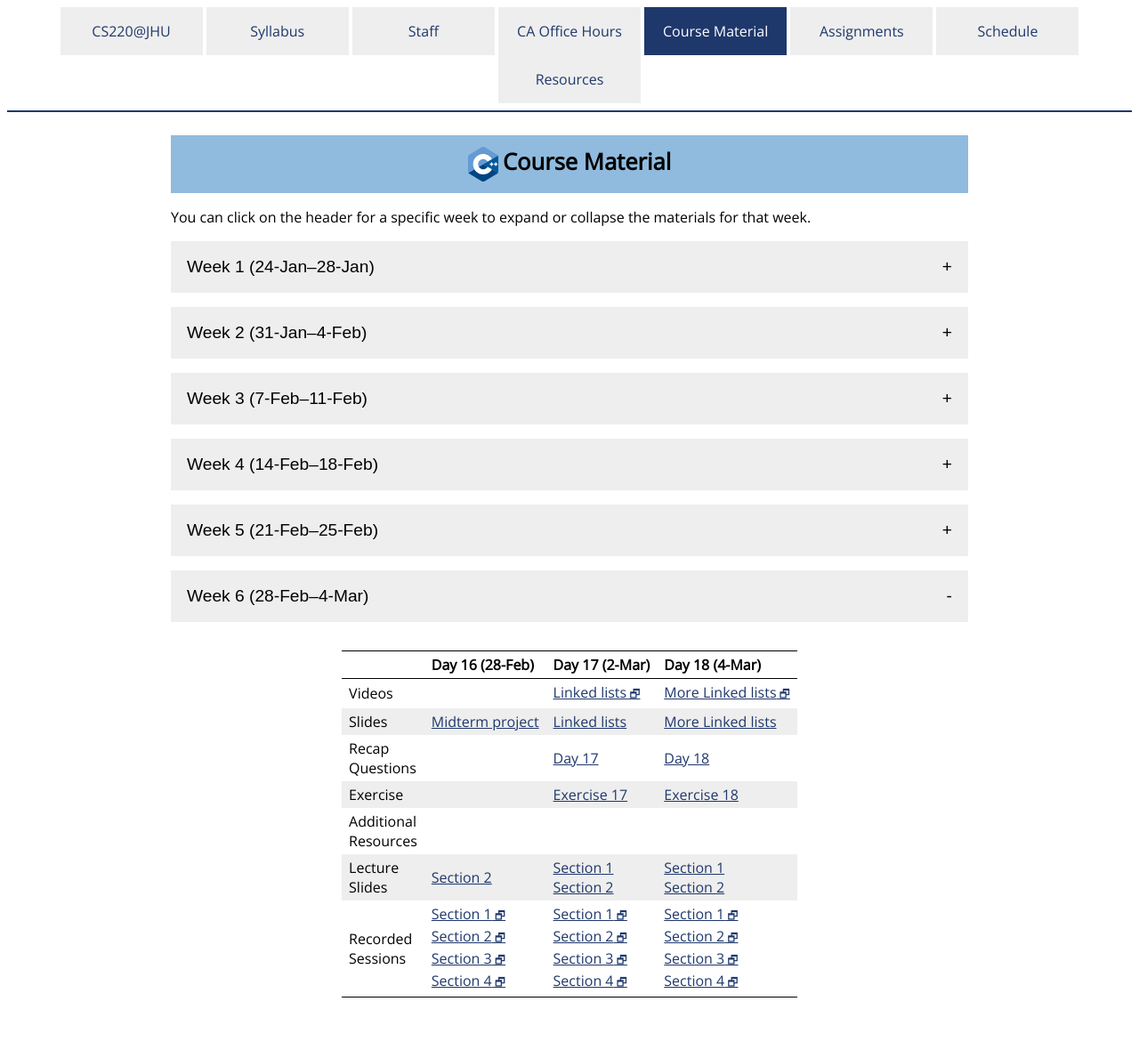
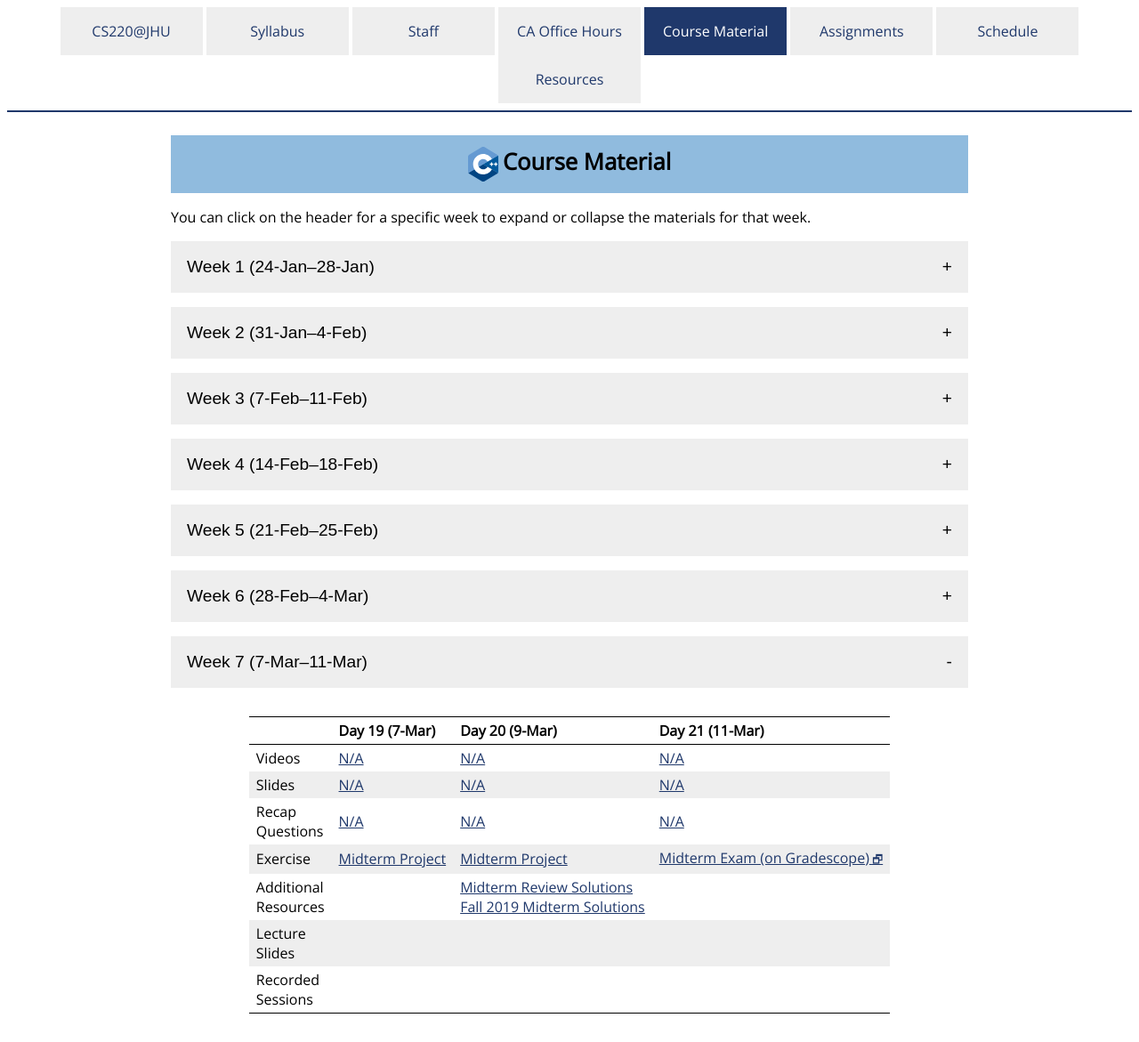
Before and after one commit to jhu-ip/cs220-s22, a Jekyll site: the page built from material.md, in a window 1280 px wide. Shown: the whole page at 89% size. Built offline with Jekyll 4.4.1, drawn with Linux system fonts in a browser that asks for light colours; some web fonts are replaced.

Commit message:
materials for week 7

```diff
--- a/material.csv
+++ b/material.csv
@@ -216,3 +216,17 @@ Week,Day,Date,Type,Link text,URL
 6,3,4-Mar,Recording,Section 2,https://jh.hosted.panopto.com/Panopto/Pages/Viewer.aspx?id=e231c316-3666-4e90-9a69-ae4e01444608
 6,3,4-Mar,Recording,Section 3,https://jh.hosted.panopto.com/Panopto/Pages/Viewer.aspx?id=4b70fb76-31c0-474c-9198-ae4e015a7df7
 6,3,4-Mar,Recording,Section 4,https://jh.hosted.panopto.com/Panopto/Pages/Viewer.aspx?id=4780495b-62c8-467c-b0fc-ae4e010360f0
+7,1,7-Mar,Video,"N/A",#
+7,1,7-Mar,Slides,"N/A",#
+7,1,7-Mar,Recap,"N/A",#
+7,1,7-Mar,Exercise,"Midterm Project",assign/midterm.html
+7,2,9-Mar,Video,"N/A",#
+7,2,9-Mar,Slides,"N/A",#
+7,2,9-Mar,Recap,"N/A",#
+7,2,9-Mar,Exercise,"Midterm Project",assign/midterm.html
+7,2,9-Mar,Resource,"Midterm Review Solutions",resources/midterm_review_solutions.html
+7,2,9-Mar,Resource,"Fall 2019 Midterm Solutions",resources/midterm_fall2019_solutions.html
+7,3,11-Mar,Video,"N/A",#
+7,3,11-Mar,Slides,"N/A",#
+7,3,11-Mar,Recap,"N/A",#
+7,3,11-Mar,Exercise,"Midterm Exam (on Gradescope)",https://www.gradescope.com/
--- a/material.md
+++ b/material.md
@@ -360,6 +360,63 @@ the materials for that week.
   </tbody>
 </table>
 </div>
+<button type="button" id="week_7_toggle" class="week_control_button">Week 7 (7-Mar–11-Mar)</button>
+<div id="week_7" class="collapsible">
+<table>
+  <thead>
+    <tr>
+      <th></th>
+      <th>Day 19 (7-Mar)</th>
+      <th>Day 20 (9-Mar)</th>
+      <th>Day 21 (11-Mar)</th>
+    </tr>
+  </thead>
+  <tbody>
+    <tr>
+      <td>Videos</td>
+      <td><a href='#'>N/A</a></td>
+      <td><a href='#'>N/A</a></td>
+      <td><a href='#'>N/A</a></td>
+    </tr>
+    <tr>
+      <td>Slides</td>
+      <td><a href='#'>N/A</a></td>
+      <td><a href='#'>N/A</a></td>
+      <td><a href='#'>N/A</a></td>
+    </tr>
+    <tr>
+      <td>Recap<br>Questions</td>
+      <td><a href='#'>N/A</a></td>
+      <td><a href='#'>N/A</a></td>
+      <td><a href='#'>N/A</a></td>
+    </tr>
+    <tr>
+      <td>Exercise</td>
+      <td><a href='assign/midterm.html'>Midterm Project</a></td>
+      <td><a href='assign/midterm.html'>Midterm Project</a></td>
+      <td><a class='external' target='_blank' href='https://www.gradescope.com/'>Midterm Exam (on Gradescope)</a></td>
+    </tr>
+    <tr>
+      <td>Additional<br>Resources</td>
+      <td></td>
+      <td><a href='resources/midterm_review_solutions.html'>Midterm Review Solutions</a><br><a href='resources/midterm_fall2019_solutions.html'>Fall 2019 Midterm Solutions</a></td>
+      <td></td>
+    </tr>
+    <tr>
+      <td>Lecture<br>Slides</td>
+      <td></td>
+      <td></td>
+      <td></td>
+    </tr>
+    <tr>
+      <td>Recorded<br>Sessions</td>
+      <td></td>
+      <td></td>
+      <td></td>
+    </tr>
+  </tbody>
+</table>
+</div>
 <script type="text/javascript">
   // Create and register a click handler for button clicks to expand/contract
   // specified content div
@@ -389,7 +446,7 @@ the materials for that week.
   }
 
   document.addEventListener('DOMContentLoaded', function() {
-    var active_week_id = 'week_6';
+    var active_week_id = 'week_7';
 
     var content_divs = document.getElementsByClassName("collapsible");
     for (i = 0; i < content_divs.length; i++) {
```
Also changed, not shown: resources/midterm_fall2019_solutions.md (added, +6 -0 lines), resources/midterm_review_solutions.md (added, +6 -0 lines).
